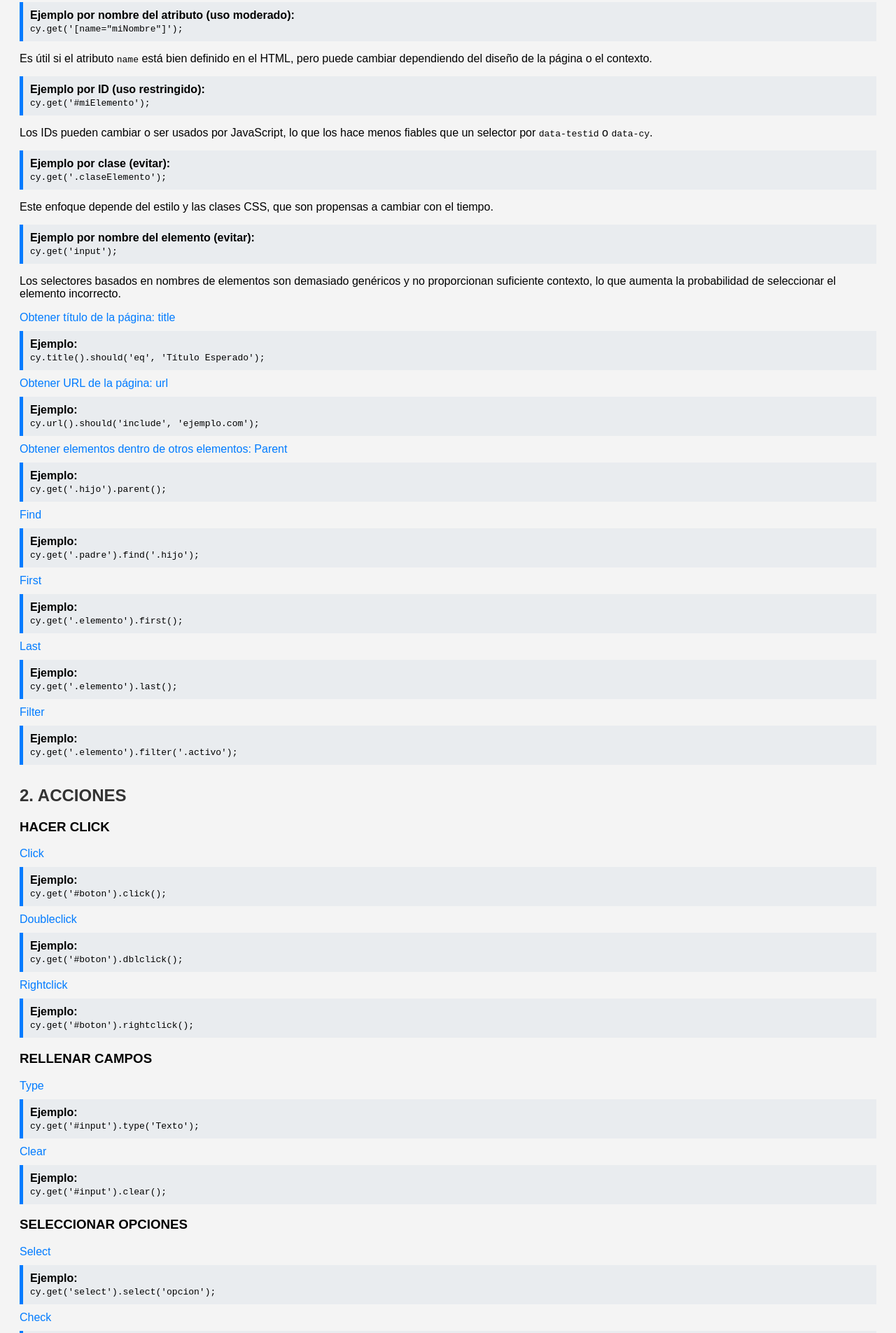
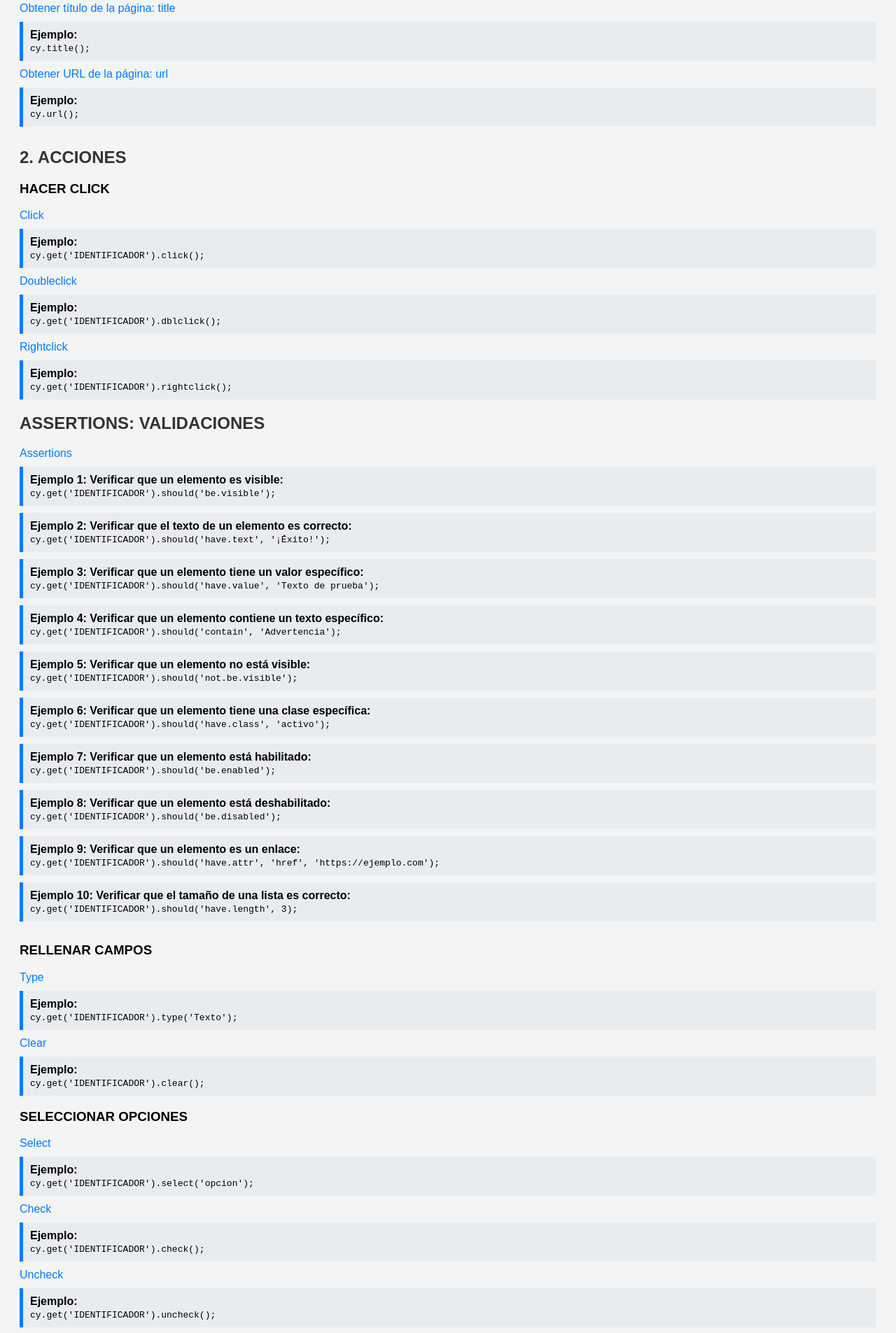
Before and after one commit to Bootcamp-QA/cypress-bqa, a plain HTML site: page index.html in a window 1280 px wide. Shown: the part 895-2800 px from the top of the page at 70% size. Drawn offline with Linux system fonts and the light colour scheme.

Commit message:
Update index.html

```diff
--- a/index.html
+++ b/index.html
@@ -66,7 +66,7 @@
     </div>
 
     <div class="category">
-        <h2>1. SELECTORES</h2>
+        <h2>1. SELECTORES BÁSICOS</h2>
         <a src="https://docs.cypress.io/guides/references/best-practices">Selectores</a>
 
     <!-- Mejor práctica: uso de data-testid -->
@@ -91,7 +91,129 @@
     </div>
     <p>Este enfoque depende del contenido del texto, que puede cambiar. Úsalo cuando el texto sea fijo y no es probable que se modifique.</p>
 
-    <!-- Uso moderado: atributos de HTML como 'name' -->
+
+        <a href="https://docs.cypress.io/api/commands/title" target="_blank">Obtener título de la página: title</a>
+        <div class="example">
+            <strong>Ejemplo:</strong><br>
+            <code>cy.title();</code>
+        </div>
+
+        <a href="https://docs.cypress.io/api/commands/location" target="_blank">Obtener URL de la página: url</a>
+        <div class="example">
+            <strong>Ejemplo:</strong><br>
+            <code>cy.url();</code>
+        </div>
+    </div>
+
+    <div class="category">
+        <h2>2. ACCIONES</h2>
+        <h3>HACER CLICK</h3>
+        <a href="https://docs.cypress.io/api/commands/click" target="_blank">Click</a>
+        <div class="example">
+            <strong>Ejemplo:</strong><br>
+            <code>cy.get('IDENTIFICADOR').click();</code>
+        </div>
+
+        <a href="https://docs.cypress.io/api/commands/dblclick" target="_blank">Doubleclick</a>
+        <div class="example">
+            <strong>Ejemplo:</strong><br>
+            <code>cy.get('IDENTIFICADOR').dblclick();</code>
+        </div>
+
+        <a href="https://docs.cypress.io/api/commands/rightclick" target="_blank">Rightclick</a>
+        <div class="example">
+            <strong>Ejemplo:</strong><br>
+            <code>cy.get('IDENTIFICADOR').rightclick();</code>
+        </div>
+
+
+
+    <div class="category">
+        <h2>ASSERTIONS: VALIDACIONES</h2>
+        <a href="https://docs.cypress.io/guides/references/assertions" target="_blank">Assertions</a>
+        <div class="example">
+            <strong>Ejemplo 1: Verificar que un elemento es visible:</strong><br>
+            <code>cy.get('IDENTIFICADOR').should('be.visible');</code>
+        </div>
+        <div class="example">
+            <strong>Ejemplo 2: Verificar que el texto de un elemento es correcto:</strong><br>
+            <code>cy.get('IDENTIFICADOR').should('have.text', '¡Éxito!');</code>
+        </div>
+        <div class="example">
+            <strong>Ejemplo 3: Verificar que un elemento tiene un valor específico:</strong><br>
+            <code>cy.get('IDENTIFICADOR').should('have.value', 'Texto de prueba');</code>
+        </div>
+        <div class="example">
+            <strong>Ejemplo 4: Verificar que un elemento contiene un texto específico:</strong><br>
+            <code>cy.get('IDENTIFICADOR').should('contain', 'Advertencia');</code>
+        </div>
+        <div class="example">
+            <strong>Ejemplo 5: Verificar que un elemento no está visible:</strong><br>
+            <code>cy.get('IDENTIFICADOR').should('not.be.visible');</code>
+        </div>
+        <div class="example">
+            <strong>Ejemplo 6: Verificar que un elemento tiene una clase específica:</strong><br>
+            <code>cy.get('IDENTIFICADOR').should('have.class', 'activo');</code>
+        </div>
+        <div class="example">
+            <strong>Ejemplo 7: Verificar que un elemento está habilitado:</strong><br>
+            <code>cy.get('IDENTIFICADOR').should('be.enabled');</code>
+        </div>
+        <div class="example">
+            <strong>Ejemplo 8: Verificar que un elemento está deshabilitado:</strong><br>
+            <code>cy.get('IDENTIFICADOR').should('be.disabled');</code>
+        </div>
+        <div class="example">
+            <strong>Ejemplo 9: Verificar que un elemento es un enlace:</strong><br>
+            <code>cy.get('IDENTIFICADOR').should('have.attr', 'href', 'https://ejemplo.com');</code>
+        </div>
+        <div class="example">
+            <strong>Ejemplo 10: Verificar que el tamaño de una lista es correcto:</strong><br>
+            <code>cy.get('IDENTIFICADOR').should('have.length', 3);</code>
+        </div>
+    </div>
+
+        <h3>RELLENAR CAMPOS</h3>
+        <a href="https://docs.cypress.io/api/commands/type" target="_blank">Type</a>
+        <div class="example">
+            <strong>Ejemplo:</strong><br>
+            <code>cy.get('IDENTIFICADOR').type('Texto');</code>
+        </div>
+
+        <a href="https://docs.cypress.io/api/commands/clear" target="_blank">Clear</a>
+        <div class="example">
+            <strong>Ejemplo:</strong><br>
+            <code>cy.get('IDENTIFICADOR').clear();</code>
+        </div>
+
+        <h3>SELECCIONAR OPCIONES</h3>
+        <a href="https://docs.cypress.io/api/commands/select" target="_blank">Select</a>
+        <div class="example">
+            <strong>Ejemplo:</strong><br>
+            <code>cy.get('IDENTIFICADOR').select('opcion');</code>
+        </div>
+
+        <a href="https://docs.cypress.io/api/commands/check" target="_blank">Check</a>
+        <div class="example">
+            <strong>Ejemplo:</strong><br>
+            <code>cy.get('IDENTIFICADOR').check();</code>
+        </div>
+
+        <a href="https://docs.cypress.io/api/commands/uncheck" target="_blank">Uncheck</a>
+        <div class="example">
+            <strong>Ejemplo:</strong><br>
+            <code>cy.get('IDENTIFICADOR').uncheck();</code>
+        </div>
+    </div>
+<div class="category">
+        <h2>0. OTROS SELECTORES</h2>
+        <p>En Cypress, lo ideal es seguir las buenas prácticas al seleccionar elementos de la página para hacer pruebas, y una de las mejores formas es usar atributos personalizados como data-testid o data-cy. Estos atributos están diseñados específicamente para pruebas, lo que garantiza que las selecciones sean robustas y no se vean afectadas por cambios en el diseño o el contenido de la página. Sin embargo, cuando trabajas con una página de terceros o con un sitio que no puedes modificar, es probable que no tengas la posibilidad de agregar estos atributos. En estos casos, debes adaptarte y buscar otras formas de identificar los elementos.
+
+Una opción es usar el texto del elemento a través del comando cy.contains(), que selecciona un elemento en función de su contenido de texto. Esta técnica es útil y fácil de aplicar, pero puede tener limitaciones, ya que el texto puede cambiar con frecuencia o no estar presente en absoluto.
+
+Si no es posible identificar el elemento por texto, puedes utilizar otros selectores. Aquí hay algunas alternativas que puedes considerar, en orden de preferencia cuando no tienes control sobre el código fuente</p>
+
+     <!-- Uso moderado: atributos de HTML como 'name' -->
     <div class="example">
         <strong>Ejemplo por nombre del atributo (uso moderado):</strong><br>
         <code>cy.get('[name="miNombre"]');</code>
@@ -118,21 +240,7 @@
     </div>
     <p>Los selectores basados en nombres de elementos son demasiado genéricos y no proporcionan suficiente contexto, lo que aumenta la probabilidad de seleccionar el elemento incorrecto.</p>
 
-    <!-- Otras opciones útiles -->
-
-        <a href="https://docs.cypress.io/api/commands/title" target="_blank">Obtener título de la página: title</a>
-        <div class="example">
-            <strong>Ejemplo:</strong><br>
-            <code>cy.title().should('eq', 'Título Esperado');</code>
-        </div>
-
-        <a href="https://docs.cypress.io/api/commands/location" target="_blank">Obtener URL de la página: url</a>
-        <div class="example">
-            <strong>Ejemplo:</strong><br>
-            <code>cy.url().should('include', 'ejemplo.com');</code>
-        </div>
-
-        <a href="https://docs.cypress.io/api/commands/parent" target="_blank">Obtener elementos dentro de otros
+            <a href="https://docs.cypress.io/api/commands/parent" target="_blank">Obtener elementos dentro de otros
             elementos: Parent</a>
         <div class="example">
             <strong>Ejemplo:</strong><br>
@@ -162,106 +270,7 @@
             <strong>Ejemplo:</strong><br>
             <code>cy.get('.elemento').filter('.activo');</code>
         </div>
-    </div>
-
-    <div class="category">
-        <h2>2. ACCIONES</h2>
-        <h3>HACER CLICK</h3>
-        <a href="https://docs.cypress.io/api/commands/click" target="_blank">Click</a>
-        <div class="example">
-            <strong>Ejemplo:</strong><br>
-            <code>cy.get('#boton').click();</code>
-        </div>
-
-        <a href="https://docs.cypress.io/api/commands/dblclick" target="_blank">Doubleclick</a>
-        <div class="example">
-            <strong>Ejemplo:</strong><br>
-            <code>cy.get('#boton').dblclick();</code>
-        </div>
-
-        <a href="https://docs.cypress.io/api/commands/rightclick" target="_blank">Rightclick</a>
-        <div class="example">
-            <strong>Ejemplo:</strong><br>
-            <code>cy.get('#boton').rightclick();</code>
-        </div>
-
-        <h3>RELLENAR CAMPOS</h3>
-        <a href="https://docs.cypress.io/api/commands/type" target="_blank">Type</a>
-        <div class="example">
-            <strong>Ejemplo:</strong><br>
-            <code>cy.get('#input').type('Texto');</code>
-        </div>
-
-        <a href="https://docs.cypress.io/api/commands/clear" target="_blank">Clear</a>
-        <div class="example">
-            <strong>Ejemplo:</strong><br>
-            <code>cy.get('#input').clear();</code>
-        </div>
-
-        <h3>SELECCIONAR OPCIONES</h3>
-        <a href="https://docs.cypress.io/api/commands/select" target="_blank">Select</a>
-        <div class="example">
-            <strong>Ejemplo:</strong><br>
-            <code>cy.get('select').select('opcion');</code>
-        </div>
-
-        <a href="https://docs.cypress.io/api/commands/check" target="_blank">Check</a>
-        <div class="example">
-            <strong>Ejemplo:</strong><br>
-            <code>cy.get('#checkbox').check();</code>
-        </div>
-
-        <a href="https://docs.cypress.io/api/commands/uncheck" target="_blank">Uncheck</a>
-        <div class="example">
-            <strong>Ejemplo:</strong><br>
-            <code>cy.get('#checkbox').uncheck();</code>
-        </div>
-    </div>
-
-    <div class="category">
-        <h2>3. ASSERTIONS: VALIDACIONES</h2>
-        <a href="https://docs.cypress.io/guides/references/assertions" target="_blank">Assertions</a>
-        <div class="example">
-            <strong>Ejemplo 1: Verificar que un elemento es visible:</strong><br>
-            <code>cy.get('#elemento').should('be.visible');</code>
-        </div>
-        <div class="example">
-            <strong>Ejemplo 2: Verificar que el texto de un elemento es correcto:</strong><br>
-            <code>cy.get('.mensaje').should('have.text', '¡Éxito!');</code>
-        </div>
-        <div class="example">
-            <strong>Ejemplo 3: Verificar que un elemento tiene un valor específico:</strong><br>
-            <code>cy.get('input').should('have.value', 'Texto de prueba');</code>
-        </div>
-        <div class="example">
-            <strong>Ejemplo 4: Verificar que un elemento contiene un texto específico:</strong><br>
-            <code>cy.get('.alert').should('contain', 'Advertencia');</code>
-        </div>
-        <div class="example">
-            <strong>Ejemplo 5: Verificar que un elemento no está visible:</strong><br>
-            <code>cy.get('#oculto').should('not.be.visible');</code>
-        </div>
-        <div class="example">
-            <strong>Ejemplo 6: Verificar que un elemento tiene una clase específica:</strong><br>
-            <code>cy.get('.activo').should('have.class', 'activo');</code>
-        </div>
-        <div class="example">
-            <strong>Ejemplo 7: Verificar que un elemento está habilitado:</strong><br>
-            <code>cy.get('#boton').should('be.enabled');</code>
-        </div>
-        <div class="example">
-            <strong>Ejemplo 8: Verificar que un elemento está deshabilitado:</strong><br>
-            <code>cy.get('#boton').should('be.disabled');</code>
-        </div>
-        <div class="example">
-            <strong>Ejemplo 9: Verificar que un elemento es un enlace:</strong><br>
-            <code>cy.get('a').should('have.attr', 'href', 'https://ejemplo.com');</code>
-        </div>
-        <div class="example">
-            <strong>Ejemplo 10: Verificar que el tamaño de una lista es correcto:</strong><br>
-            <code>cy.get('.lista').children().should('have.length', 3);</code>
-        </div>
-    </div>
+</div>
 
 
 </body>
```
